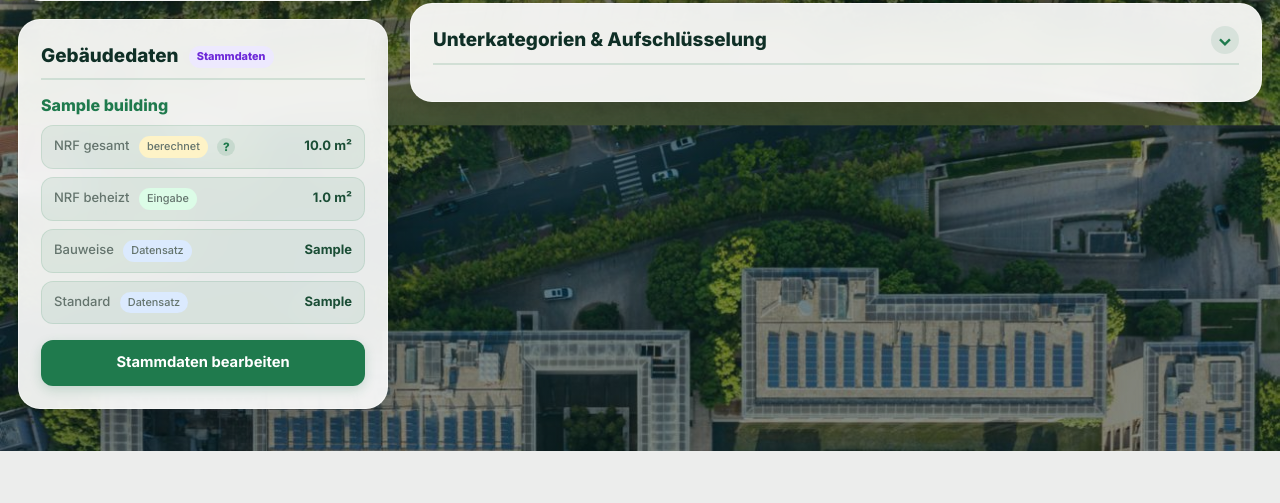
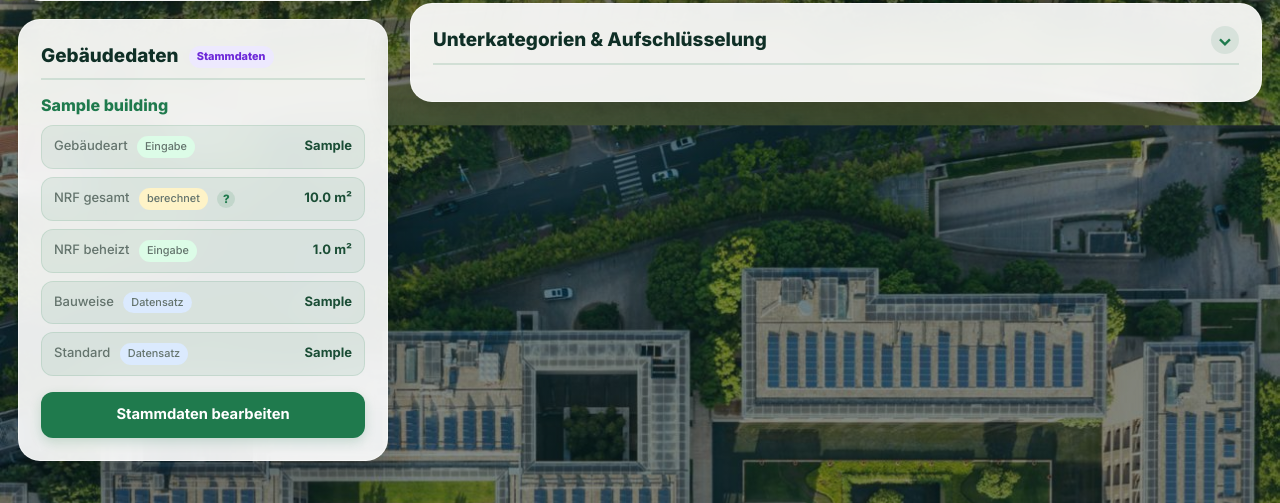
Before and after one commit to DBM-THA/Absch-tzung-der-Geb-ude-kobilanz-nach-QNG, a Django app: template qngapp/templates/qngapp/scenario.html in a window 1280 px wide. Shown: the part 728-1231 px from the top of the page. Before the commit the page ends 1179 px from the top, so only its background shows below. Run offline with Django 5.2, Linux system fonts and the light colour scheme; tables that the repository leaves empty hold one stand-in row (values such as "Sample post"); the template is opened without the code that fills it: values that come from a table or form of the project are taken from there, most other values are stand-ins (such as "Sample title", 1, 10 or a date in 2020).

Commit message:
Include building category in scenario.html
Added building category information to scenario template.

```diff
--- a/qngapp/templates/qngapp/scenario.html
+++ b/qngapp/templates/qngapp/scenario.html
@@ -636,6 +636,14 @@
 
                 <div class="info-box">
                     <span>
+                        Gebäudeart
+                        <span class="badge-user">Eingabe</span>
+                    </span>
+                    <strong>{{ building.building_category }}</strong>
+                </div>
+
+                <div class="info-box">
+                    <span>
                         NRF gesamt
                         <span class="badge-calc">berechnet</span>
                         <span class="tooltip">?
```
